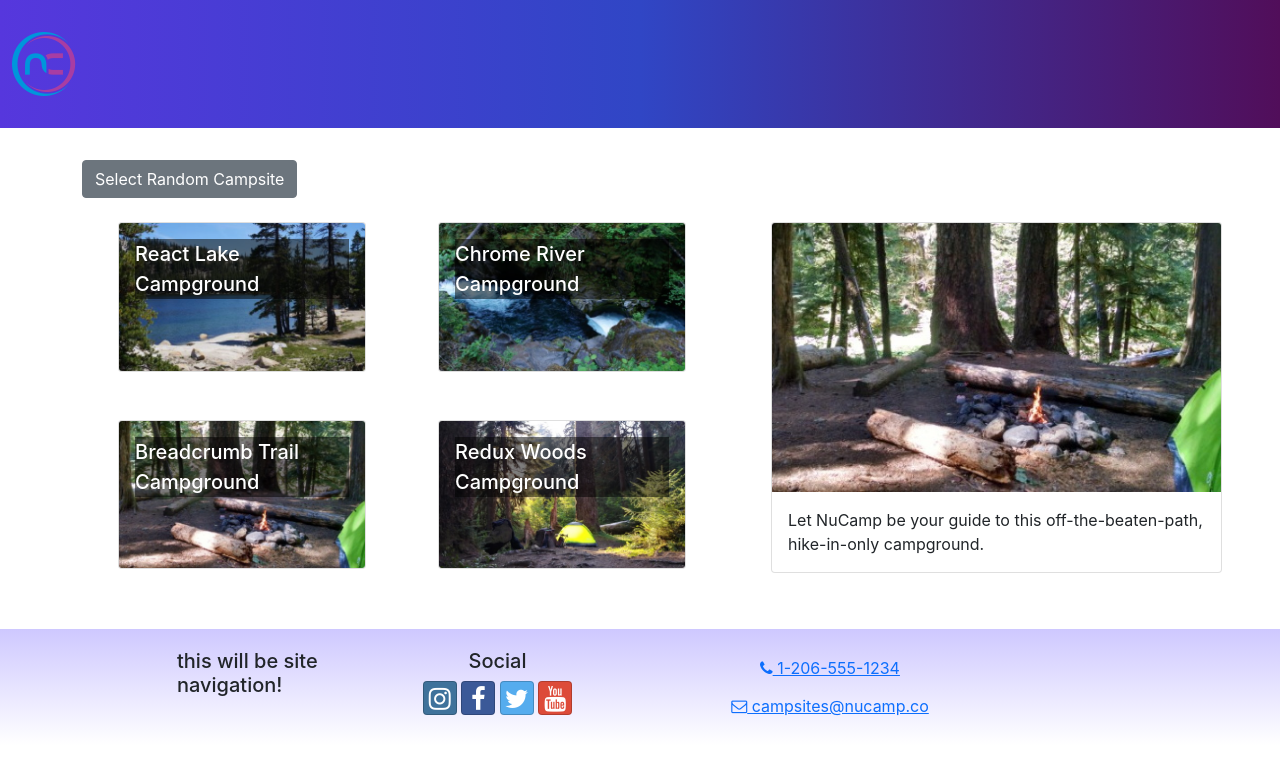
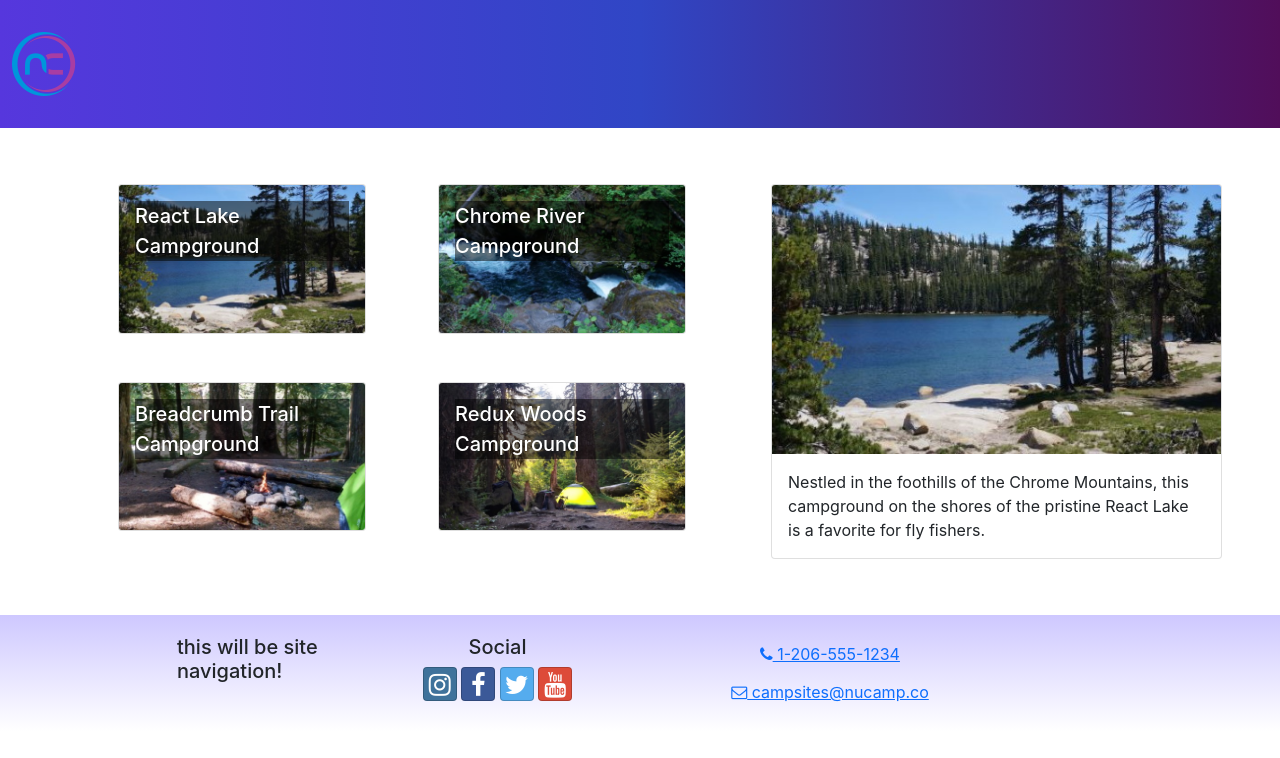
Before and after one commit to kgruca/reactnu, a React (Create React App) app: page / in a window 1280 px wide. Shown: the top 758 px of the page. Built offline with nearby package versions, Linux system fonts and the light colour scheme.

Commit message:
used useState hook to allow user to view campsite detail when clicking on image

```diff
--- a/src/features/campsites/CampsitesList.js
+++ b/src/features/campsites/CampsitesList.js
@@ -3,7 +3,7 @@ import CampsiteCard from "./CampsiteCard";
 import { selectAllCampsites } from "./campsitesSlice";
 
 
-const CampsitesList = () => {
+const CampsitesList = ({ setCampsiteId }) => {
     const campsites = selectAllCampsites();
 
     return (
@@ -14,6 +14,7 @@ const CampsitesList = () => {
                         md='5'
                         className="m-4"
                         key={campsite.id}
+                        onClick={() => setCampsiteId(campsite.id)}
                     >
                         <CampsiteCard campsite={campsite} />
                     </Col>
--- a/src/features/campsites/campsitesSlice.js
+++ b/src/features/campsites/campsitesSlice.js
@@ -1,10 +1,15 @@
 import {CAMPSITES} from "../../app/shared/CAMPSITES";
+import CampsiteCard from "./CampsiteCard";
 
 
 export const selectAllCampsites = () => {
     return CAMPSITES;
 };
 
-export const selectRandomCampsite = () => {
-    return CAMPSITES[Math.floor(Math.random() * CAMPSITES.length)];
+// export const selectRandomCampsite = () => {
+//     return CAMPSITES[Math.floor(Math.random() * CAMPSITES.length)];
+// };
+
+export const selectCampsiteById = (id) => {
+    return CAMPSITES.find(campsite => campsite.id === id);
 };
--- a/src/pages/CampsitesDirectoryPage.js
+++ b/src/pages/CampsitesDirectoryPage.js
@@ -1,21 +1,19 @@
 import { useState } from "react";
-import { Container, Row, Col, Button } from "reactstrap";
+import { Container, Row, Col } from "reactstrap";
 import CampsiteDetail from '../features/campsites/CampsiteDetail';
 import CampsitesList from "../features/campsites/CampsitesList";
-import { selectRandomCampsite } from "../features/campsites/campsitesSlice";
+import { selectCampsiteById } from "../features/campsites/campsitesSlice";
 
 
 const CampsiteDirectoryPage = () => {
-    const [selectedCampsite, toggleCampsite] = useState(selectRandomCampsite());
+    const [campsiteId, setCampsiteId] = useState(0);
+    const selectedCampsite = selectCampsiteById(campsiteId);
 
     return (
         <Container>
-            <Button onClick={() => toggleCampsite(selectRandomCampsite())}>
-                Select Random Campsite
-            </Button>
             <Row>
                 <Col sm='5' md='7'>
-                    <CampsitesList />
+                    <CampsitesList setCampsiteId={setCampsiteId} />
                 </Col>
                 <Col sm='7' md='5'>
                     <CampsiteDetail campsite={selectedCampsite} />
```
